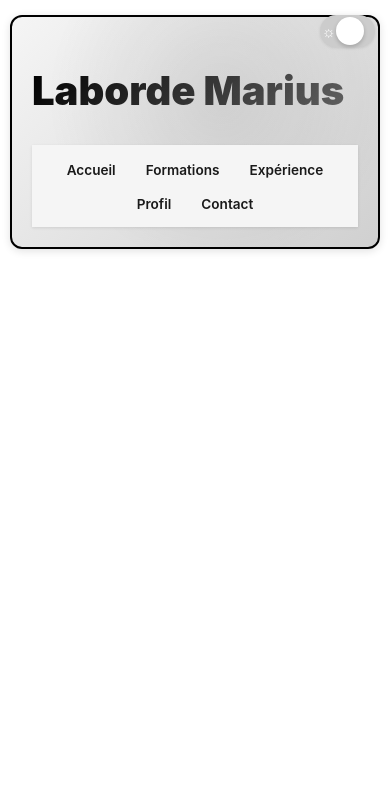
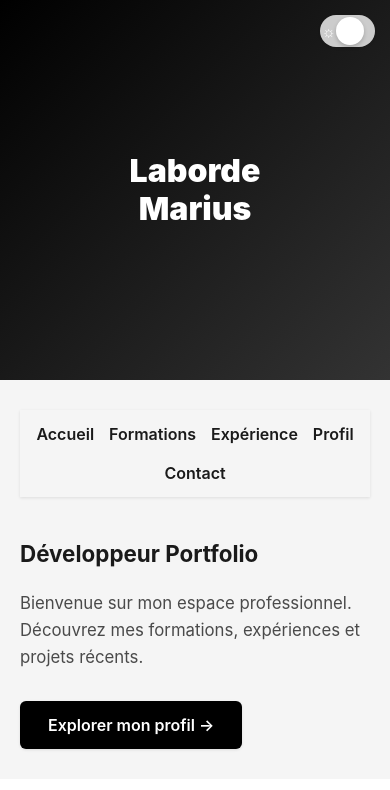
Before and after one commit to mariuslbrde/mon-site-web, a plain HTML site: page index.html in a window 390 px wide. Drawn offline with Linux system fonts and the light colour scheme.

Commit message:
modif acceuil

```diff
--- a/acceuil.css
+++ b/acceuil.css
@@ -1,71 +1,153 @@
-/* Page d'accueil - Spécialisation */
 @import 'theme.css';
 
 .accent-home {
-  background: linear-gradient(135deg, var(--bg-secondary) 0%, var(--accent-light) 100%);
-  border: 2px solid var(--accent-1);
-  position: relative;
-  overflow: hidden;
+  background: var(--bg-secondary);
+  border: none;
+  padding: 0;
+  margin: 0;
+  min-height: 100vh;
+  display: flex;
 }
 
-.accent-home::before {
-  content: '';
-  position: absolute;
-  top: -50%;
-  right: -10%;
-  width: 500px;
-  height: 500px;
-  background: radial-gradient(circle, var(--accent-2) 0%, transparent 70%);
-  opacity: 0.1;
-  animation: float 8s ease-in-out infinite;
-  pointer-events: none;
+.split-layout {
+  display: flex;
+}
+
+.left-section {
+  flex: 1;
+  background: linear-gradient(135deg, var(--accent-1), var(--accent-2));
+  display: flex;
+  align-items: center;
+  justify-content: center;
+  padding: 60px 40px;
 }
 
 .gradient-text {
-  font-size: clamp(2rem, 15vw, 5rem);
+  font-size: clamp(2.5rem, 10vw, 4rem);
   font-weight: 900;
-  background: linear-gradient(135deg, var(--accent-1), var(--accent-2), var(--accent-3));
-  -webkit-background-clip: text;
-  -webkit-text-fill-color: transparent;
-  background-clip: text;
+  color: white;
+  margin: 0;
   line-height: 1.2;
-  margin: 30px 0;
-  animation: fadeIn 0.8s ease-out;
+  text-align: center;
+  animation: slideIn 0.8s ease-out;
 }
 
-@keyframes float {
-  0%, 100% {
-    transform: translateY(0px) rotate(0deg);
+.right-section {
+  flex: 1;
+  padding: 60px 40px;
+  display: flex;
+  flex-direction: column;
+  justify-content: center;
+}
+
+.right-section nav {
+  margin: 0 0 40px 0;
+}
+
+.right-section nav ul {
+  flex-direction: column;
+  gap: 12px;
+  align-items: flex-start;
+}
+
+.right-section nav a {
+  font-size: 1rem;
+  padding: 8px 0;
+}
+
+.right-content {
+  max-width: 500px;
+}
+
+.right-content h2 {
+  font-size: 1.8rem;
+  margin: 0 0 20px 0;
+  color: var(--text-primary);
+  padding-bottom: 0;
+}
+
+.right-content h2::after {
+  display: none;
+}
+
+.right-content p {
+  font-size: 1.05rem;
+  color: var(--text-secondary);
+  margin-bottom: 30px;
+  line-height: 1.6;
+}
+
+.explore-btn {
+  display: inline-block;
+  padding: 12px 28px;
+  background: var(--accent-1);
+  color: var(--bg-primary);
+  border-radius: 6px;
+  text-decoration: none;
+  font-weight: 600;
+  transition: var(--transition);
+  box-shadow: var(--shadow-sm);
+}
+
+.explore-btn:hover {
+  transform: translateX(4px);
+  box-shadow: var(--shadow-md);
+}
+
+@keyframes slideIn {
+  from {
+    opacity: 0;
+    transform: translateX(-30px);
   }
-  50% {
-    transform: translateY(-30px) rotate(5deg);
+  to {
+    opacity: 1;
+    transform: translateX(0);
   }
 }
 
-@keyframes fadeIn {
-  from {
-    opacity: 0;
-    transform: scale(0.95);
+@media (max-width: 1024px) {
+  .split-layout {
+    flex-direction: column;
   }
-  to {
-    opacity: 1;
-    transform: scale(1);
+
+  .left-section {
+    min-height: 50vh;
+    padding: 40px 30px;
+  }
+
+  .right-section {
+    padding: 40px 30px;
+    justify-content: flex-start;
+    padding-top: 60px;
+  }
+
+  .right-section nav ul {
+    flex-direction: row;
+    flex-wrap: wrap;
+    gap: 15px;
+    align-items: center;
   }
 }
 
-nav {
-  margin: 30px 0 0;
-}
+@media (max-width: 768px) {
+  .accent-home {
+    min-height: auto;
+  }
 
-@media (max-width: 768px) {
-  .accent-home::before {
-    width: 350px;
-    height: 350px;
-    top: -30%;
-    right: -5%;
+  .left-section {
+    min-height: 45vh;
+    padding: 30px 20px;
   }
 
   .gradient-text {
-    font-size: 2.5rem;
+    font-size: 2rem;
+  }
+
+  .right-section {
+    padding: 30px 20px;
+  }
+
+  .right-content h2 {
+    font-size: 1.4rem;
   }
 }
--- a/index.html
+++ b/index.html
@@ -10,9 +10,12 @@
 <body>
     <button class="theme-toggle" aria-label="Basculer le thème">.</button>
 
-    <div class="container accent-home">
-        <h1 class="gradient-text">Laborde Marius</h1>
+    <div class="accent-home split-layout">
+        <div class="left-section">
+            <h1 class="gradient-text">Laborde<br>Marius</h1>
+        </div>
 
+        <div class="right-section">
             <nav>
                 <ul>
                     <li><a href="index.html">Accueil</a></li>
@@ -22,6 +25,13 @@
                     <li><a href="contact.html">Contact</a></li>
                 </ul>
             </nav>
+
+            <div class="right-content">
+                <h2>Développeur Portfolio</h2>
+                <p>Bienvenue sur mon espace professionnel. Découvrez mes formations, expériences et projets récents.</p>
+                <a href="profil.html" class="explore-btn">Explorer mon profil →</a>
+            </div>
+        </div>
     </div>
 
     <script src="script.js"></script>
```
Lines whose indentation alone changed are shown as unchanged.
